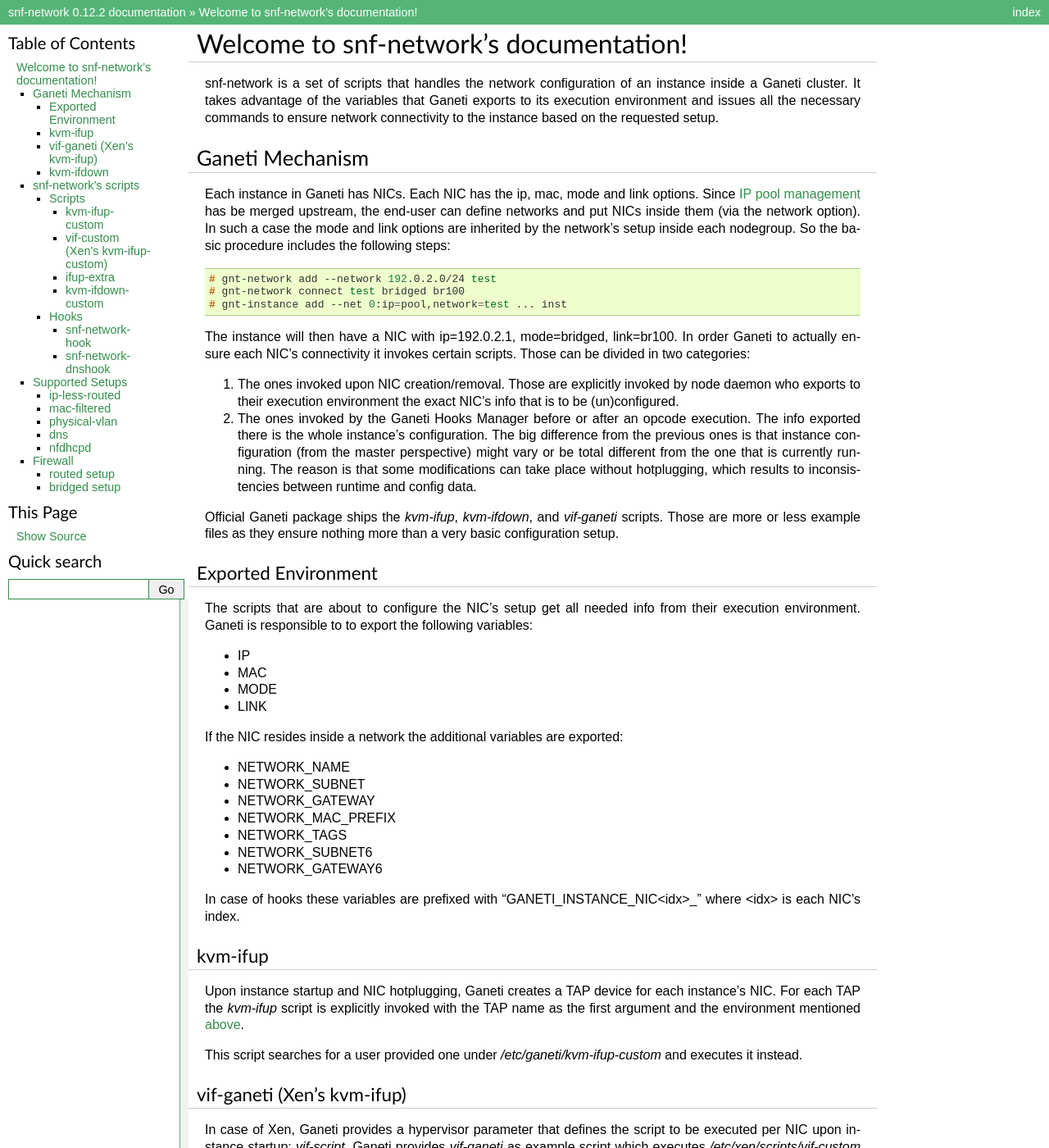
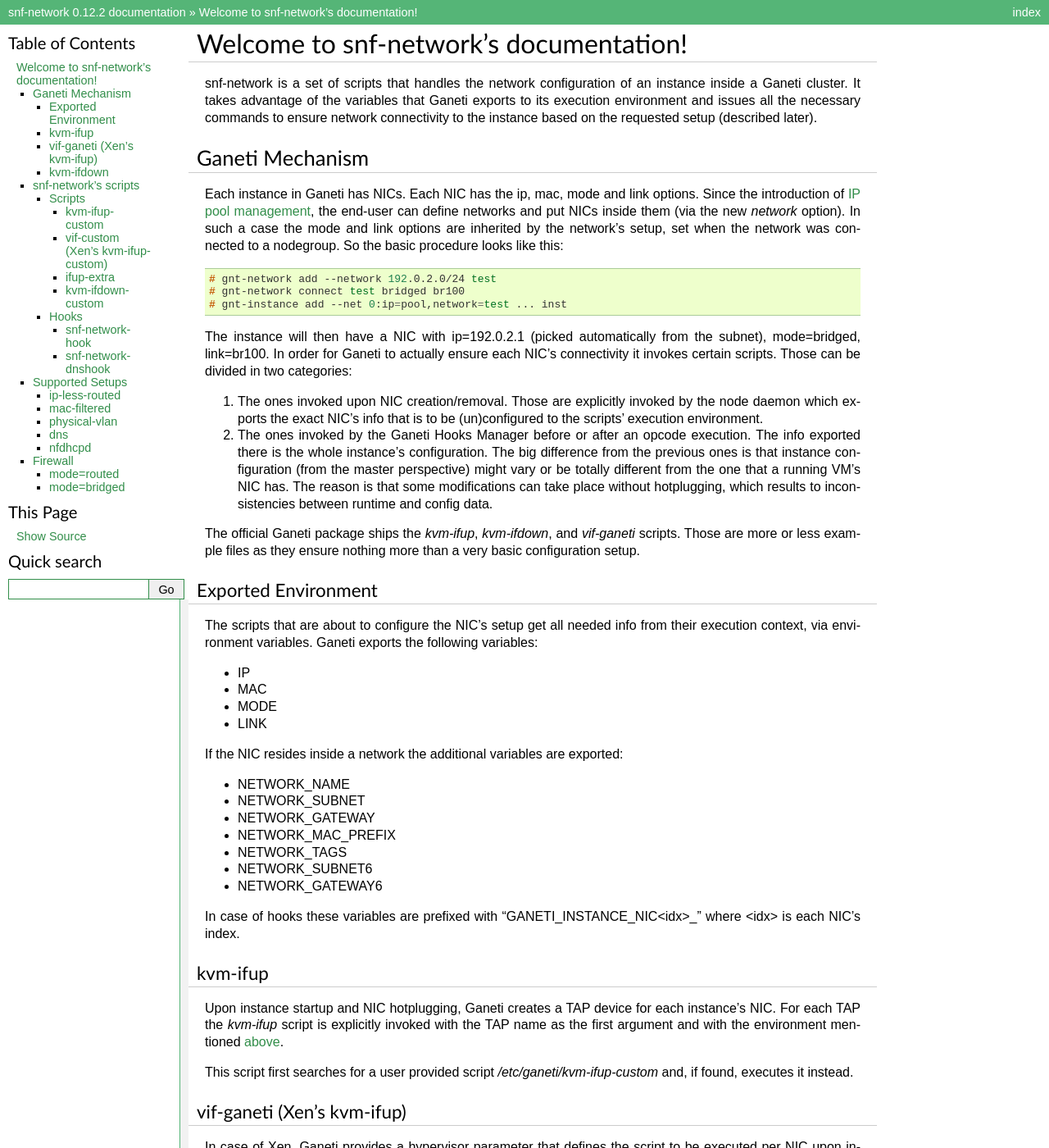
Before and after one commit to grnet/gnt-networking, a Sphinx documentation site: the page built from docs/index.rst, in a window 1280 px wide and 1400 px high. Shown: the whole window at 82% size. Built offline with Sphinx 7.4.7, drawn with Linux system fonts in a browser that asks for light colours; formulas are drawn with MathJax 3; some of the changed text lies outside the part shown.

Commit message:
Several syntax fixes in docs
Signed-off-by: Dimitris Aragiorgis <dimara@grnet.gr>

```diff
--- a/docs/index.rst
+++ b/docs/index.rst
@@ -6,23 +6,23 @@
 Welcome to snf-network's documentation!
 =======================================
 
-snf-network is a set of scripts that handles the network configuration of
-an instance inside a Ganeti cluster. It takes advantage of the
+snf-network is a set of scripts that handles the network configuration
+of an instance inside a Ganeti cluster. It takes advantage of the
 variables that Ganeti exports to its execution environment and issues
-all the necessary commands to ensure network connectivity to the instance
-based on the requested setup.
+all the necessary commands to ensure network connectivity to the
+instance based on the requested setup (described later).
 
 
 Ganeti Mechanism
 ----------------
 
-Each instance in Ganeti has NICs. Each NIC has the ip, mac, mode and link
-options. Since `IP pool management
-<http://docs.ganeti.org/ganeti/master/html/design-network.html>`_ has be merged
-upstream, the end-user can define networks and put NICs inside them (via the
-network option). In such a case the mode and link options are inherited by
-the network's setup inside each nodegroup. So the basic procedure includes the
-following steps:
+Each instance in Ganeti has NICs. Each NIC has the ip, mac, mode and
+link options. Since the introduction of `IP pool management
+<http://docs.ganeti.org/ganeti/master/html/design-network.html>`_, the
+end-user can define networks and put NICs inside them (via the new
+`network` option). In such a case the mode and link options are
+inherited by the network's setup, set when the network was connected to
+a nodegroup. So the basic procedure looks like this:
 
 .. code-block:: console
 
@@ -30,25 +30,26 @@
   # gnt-network connect test bridged br100
   # gnt-instance add --net 0:ip=pool,network=test ... inst
 
-The instance will then have a NIC with ip=192.0.2.1, mode=bridged, link=br100.
-In order Ganeti to actually ensure each NIC's connectivity it invokes certain
+The instance will then have a NIC with ip=192.0.2.1 (picked
+automatically from the subnet), mode=bridged, link=br100. In order for
+Ganeti to actually ensure each NIC's connectivity it invokes certain
 scripts. Those can be divided in two categories:
 
-1. The ones invoked upon NIC creation/removal. Those are explicitly invoked
-   by node daemon who exports to their execution environment the exact NIC's
-   info that is to be (un)configured.
+1. The ones invoked upon NIC creation/removal. Those are explicitly
+   invoked by the node daemon which exports the exact NIC's info that is
+   to be (un)configured to the scripts' execution environment.
 
 2. The ones invoked by the Ganeti Hooks Manager before or after an
    opcode execution. The info exported there is the whole instance's
    configuration. The big difference from the previous ones is that
-   instance configuration (from the master perspective) might vary or be total
-   different from the one that is currently running. The reason is that some
-   modifications can take place without hotplugging, which results to
-   inconsistencies between runtime and config data.
+   instance configuration (from the master perspective) might vary or be
+   totally different from the one that a running VM's NIC has. The
+   reason is that some modifications can take place without hotplugging,
+   which results to inconsistencies between runtime and config data.
 
-Official Ganeti package ships the `kvm-ifup`, `kvm-ifdown`, and `vif-ganeti`
-scripts. Those are more or less example files as they ensure nothing more than
-a very basic configuration setup.
+The official Ganeti package ships the `kvm-ifup`, `kvm-ifdown`, and
+`vif-ganeti` scripts. Those are more or less example files as they
+ensure nothing more than a very basic configuration setup.
 
 
 .. _environment:
@@ -56,9 +57,9 @@
 Exported Environment
 ^^^^^^^^^^^^^^^^^^^^
 
-The scripts that are about to configure the NIC's setup get all needed info
-from their execution environment. Ganeti is responsible to to export the
-following variables:
+The scripts that are about to configure the NIC's setup get all needed
+info from their execution context, via environment variables. Ganeti
+exports the following variables:
 
 * IP
 * MAC
@@ -75,78 +76,82 @@
 * NETWORK_SUBNET6
 * NETWORK_GATEWAY6
 
-In case of hooks these variables are prefixed with "GANETI_INSTANCE_NIC<idx>\_"
-where <idx> is each NIC's index.
+In case of hooks these variables are prefixed with
+"GANETI_INSTANCE_NIC<idx>\_" where <idx> is each NIC's index.
 
 
 kvm-ifup
 ^^^^^^^^
 
-Upon instance startup and NIC hotplugging, Ganeti creates a TAP device for each
-instance's NIC. For each TAP the `kvm-ifup` script
-is explicitly invoked with the TAP name as the first argument and the
+Upon instance startup and NIC hotplugging, Ganeti creates a TAP device
+for each instance's NIC. For each TAP the `kvm-ifup` script is
+explicitly invoked with the TAP name as the first argument and with the
 environment mentioned :ref:`above <environment>`.
 
-This script searches for a user provided one under
-`/etc/ganeti/kvm-ifup-custom` and executes it instead.
+This script first searches for a user provided script
+`/etc/ganeti/kvm-ifup-custom` and, if found, executes it instead.
 
 
 vif-ganeti (Xen's kvm-ifup)
 ^^^^^^^^^^^^^^^^^^^^^^^^^^^
 
-In case of Xen, Ganeti provides a hypervisor parameter that defines the script
-to be executed per NIC upon instance startup: `vif-script`. Ganeti provides
-`vif-ganeti` as example script which executes `/etc/xen/scripts/vif-custom` if
-found.
+In case of Xen, Ganeti provides a hypervisor parameter that defines the
+script to be executed per NIC upon instance startup: `vif-script`.
+Ganeti provides and example `vif-ganeti` script which executes
+`/etc/xen/scripts/vif-custom` if found.
 
 
 kvm-ifdown
 ^^^^^^^^^^
 
-In order to cleanup or modify the node's setup or the configuration of an
-external component, Ganeti upon instance shutdown, successful instance
-migration on source node and NIC hot-unplug explicitly invokes `kvm-ifdown`
-script with the TAP name as first argument and a
-boolean second argument pointing whether we want to do local cleanup only (in
-case of instance migration) or totally unconfigure the interface along with
-e.g., any DNS entries (in case of NIC hot-unplug). This script searches for a
-user provided one under `/etc/ganeti/kvm-ifdown-custom` and executes it
-instead.
+In order to cleanup or modify the node's setup or the configuration of
+an external component, Ganeti upon instance shutdown, successful
+instance migration on source node or NIC hot-unplug, explicitly invokes
+the `kvm-ifdown` script with the TAP name as its first argument and a
+boolean second argument denoting whether we want to do a local cleanup
+only (in case of instance migration) or totally unconfigure the
+interface along with e.g., any DNS entries (in case of NIC hot-unplug).
+This script searches for a user provided script under
+`/etc/ganeti/kvm-ifdown-custom` and executes it instead, if found.
 
 
 snf-network's scripts
 ---------------------
 
-Here we briefly describe all scripts provided by snf-network package. Those
-scripts are needed to support the setups mentioned :ref:`below <setups>`.
+Here we briefly describe all scripts provided by the snf-network
+package. Those scripts are needed to support the setups mentioned
+:ref:`below <setups>`.
 
 
 Scripts
 ^^^^^^^
 
-snf-network includes the following NIC configuration scripts. As mentioned
-before those scripts are indirectly executed by the ones
-shipped with Ganeti (`kvm-ifup`, `kvm-ifdown`, `vif-ganeti`).
+snf-network includes the following NIC configuration scripts. As
+mentioned before those scripts are indirectly executed by the ones
+shipped with Ganeti (`kvm-ifup`, `kvm-ifdown`, `vif-ganeti`) to apply
+the requested setup.
 
 
 kvm-ifup-custom
 """""""""""""""
 
 Installed under `/etc/ganeti/kvm-ifup-custom`. It gets the exported
-environment, and based on the tags found acts accordingly. Specifically it
-cleans up all stale rules for the specific interface, and then based on NIC's
-mode, network's and instance's tags issues various rules (brctl, ip, iptables,
-etc.). Finally if executes the :ref:`extra <extra>` script if found.
+environment, and based on the tags found acts accordingly. Specifically
+it cleans up all stale rules for the specific interface, and then based
+on NIC's mode, network's and instance's tags issues various rules
+(brctl, ip, iptables, etc.). Finally if executes the :ref:`extra
+<extra>` script if found.
 
 
 vif-custom (Xen's kvm-ifup-custom)
 """"""""""""""""""""""""""""""""""
 
-Installed under `/etc/xen/scripts/vif-custom`. It sources the appropriate file
-under `/var/run/ganeti/xen-hypervisor/nic/<idx>` which is created by Ganeti and
-includes all the necessary info. Just like all Xen scripts it calls `success`
-method of `vif-common.sh` to notify Xen that the configuration has succeeded.
-Besides that it does exactly what `kvm-ifup-custom` does.
+Installed under `/etc/xen/scripts/vif-custom`. It sources the
+appropriate file under `/var/run/ganeti/xen-hypervisor/nic/<idx>` which
+is created by Ganeti and includes all the necessary info. Just like all
+Xen scripts it calls the `success` method of `vif-common.sh` to notify
+Xen that the configuration has succeeded. Besides that it does exactly
+what `kvm-ifup-custom` does.
 
 
 .. _extra:
@@ -154,25 +159,26 @@
 ifup-extra
 """"""""""
 
-Usually admins want to apply several rules that are tailored to each
-deployment.  In order to provide such functionality, the scripts that bring the
-interfaces up (kvm-ifup-custom, vif-custom), before exiting invoke a custom
-script (defined by IFUP_EXTRA_SCRIPT variable of `/etc/default/snf-network`) if
-found.  snf-network package provides an example of this script
-`/etc/ganeti/ifup-extra`.  As you can see it defines two functions;
-setup_extra() and clean_extra().  Since snf-network is not aware of the rules
-added by this script, the admin is responsible of cleaning up any stale rule
-found due to a previous invocation. In other words clean_extra() should wipe
-out every possible rule that setup_extra might add and should run always
-no matter the instance's tags.
+Usually admins want to apply several rules that are tailored to their
+deployment.  In order to provide such functionality, the scripts that
+bring the interfaces up (kvm-ifup-custom, vif-custom), before exiting
+invoke a custom script (defined by the IFUP_EXTRA_SCRIPT variable of
+`/etc/default/snf-network`) if found.  snf-network package provides an
+example of this script `/etc/ganeti/ifup-extra`. It defines two
+functions; setup_extra() and clean_extra().  Since snf-network is not
+aware of the rules added by this script, the admin is responsible for
+cleaning up any stale rule found due to a previous invocation. In other
+words clean_extra() should wipe out every possible rule that setup_extra
+might add and should run always no matter the instance's tags.
 
-In an big data center it is reasonable to drop outgoing traffic to mailservers
-so that user do not use the cloud for spamming. Still some trusted
-instances could be allowed to connect to SMTP servers on port 25. The
-example script search for an instance tag named with prefix `some-prefix`
-and suffix `mail` and applies the desired rules. Note that if no NIC
-identifier is given, rules will be added for all interfaces of the
-instance. With other words to treat an instance as a trusted one do:
+In an big data center it is reasonable to drop outgoing traffic to
+mailservers so that user do not use the cloud for spamming. Still some
+trusted instances could be allowed to connect to SMTP servers on port
+25. The example script searches for an instance tag named with prefix
+`some-prefix` and suffix `mail` and applies the desired rules. Note
+that if no NIC identifier is given, rules will be added for all
+interfaces of the instance. With other words to treat an instance as
+a trusted one do:
 
 .. code-block:: console
 
@@ -184,14 +190,15 @@
 """""""""""""""""
 
 Installed under `/etc/ganeti/kvm-ifdown-custom`. This is currently used
-on a best effort basis and tries to cleanup node local setup related
-to the interfaces that is being brought down.
+on a best effort basis and tries to cleanup node local setup related to
+the interfaces that is being brought down.
 
 
 Hooks
 ^^^^^
 
-snf-network includes two hooks that are installed under `/etc/ganeti/hooks`.
+The snf-network includes two hooks that are installed under
+`/etc/ganeti/hooks`.
 
 
 snf-network-hook
@@ -201,12 +208,12 @@
 `instance-remove-post.d` and `instance-migrate-post.d` hook dirs.
 
 This hook gets all static info related to an instance from environment
-variables and issues any commands needed. Before ifdown script was supported,
-it was used to fix node's setup upon migration. Now it does nothing.
-Specifically it was used on a routed setup to delete the neighbor proxy entry
-related to an instance's IPv6 on the source node. Otherwise the traffic
-would continue to go via the source node since there would be two nodes
-proxy-ing this IP.
+variables and issues any commands needed. Before ifdown script was
+supported, it was used to fix the node's setup upon migration. Now it
+does nothing. Specifically it was used on a routed setup to delete the
+neighbor proxy entry related to an instance's IPv6 on the source node.
+Otherwise the traffic would continue to go via the source node since
+there would be two nodes proxy-ing this IP.
 
 
 snf-network-dnshook
@@ -215,12 +222,12 @@
 Installed under `instance-stop-post.d`, `instance-rename-post.d` and
 `instance-remove-post.d` hook dirs.
 
-This hook updates an external `DDNS <https://wiki.debian.org/DDNS>`_ setup via
-``nsupdate``. Since we add/remove entries during ifup/ifdown scripts, we use
-this only during instance remove/shutdown/rename. It does not rely on exported
-environment but it queries first the DNS server to obtain current entries and
-then it invokes the necessary commands to remove them (and the relevant
-reverse ones too).
+This hook updates an external `DDNS <https://wiki.debian.org/DDNS>`_
+setup via ``nsupdate``. Since we add/remove entries during ifup/ifdown
+scripts, we use this only during instance remove/shutdown/rename. It
+does not rely on exported environment but it queries first the DNS
+server to obtain current entries and then it invokes the necessary
+commands to remove them (and the relevant reverse ones too).
 
 
 .. _setups:
@@ -228,11 +235,11 @@
 Supported Setups
 ----------------
 
-Currently since NICs in Ganeti are not taggable objects, we use network's tags
-to customize each NIC configuration. If a NIC resides inside a network, its
-tags are inherited and exported as the NETWORK_TAGS environment variable.  In
-the following subsections we will mention all supported tags and their
-reflected underline setup.
+Currently, since NICs in Ganeti are not taggable objects, we use the
+network's tags to customize each NIC configuration. If a NIC resides
+inside a network, its tags are inherited and exported as the
+NETWORK_TAGS environment variable.  In the following subsections we will
+mention all supported tags and their reflected underline setup.
 
 
 ip-less-routed
@@ -240,56 +247,59 @@
 
 This setup has the following characteristics:
 
-* An external gateway on the same collision domain with all nodes on some
-  interface (e.g. eth1, eth0.200) is needed.
-* Each node is a router for the hosted VMs
-* The node itself does not have an IP inside the routed network
-* The node does proxy ARP for IPv4 networks
+* An external gateway on the same collision domain with all nodes on
+  some interface (e.g. eth1, eth0.200) is needed.
+* Each node is a router for the hosted VMs.
+* The node itself does not have an IP inside the routed network.
+* The node does proxy ARP for IPv4 networks.
 * The node does proxy NDP for IPv6 networks while RA and NA are
-* RS and NS are served locally by
-  `nfdhcpd <http://www.synnefo.org/docs/nfdhcpd/latest/index.html>`_
-  since the VMs are not on the same link with the router.
+  served locally by `nfdhcpd
+  <http://www.synnefo.org/docs/nfdhcpd/latest/index.html>`_ since the
+  VMs are not on the same link with the router.
 
-Please see :ref:`here <routed-conf>` how to configure it, and :ref:`here
-<routed-traffic>` how it actually works.
+Please see :ref:`here <routed-conf>` on how to configure it, and
+:ref:`here <routed-traffic>` how it actually works.
 
 
 mac-filtered
 ^^^^^^^^^^^^
 
-In order to provide L2 isolation among several VMs we can use ebtables on a
-**single** bridge. The infrastructure must provide a physical VLAN or separate
-interface shared among all nodes in the cluster. All virtual interfaces will
-be bridged on a common bridge (e.g. ``prv0``) and filtering will be done via
-ebtables and MAC prefix. The concept is that all interfaces on the same L2
-should have the same MAC prefix. MAC prefix uniqueness is guaranteed by
-Synnefo and passed to Ganeti as a network option.
+In order to provide L2 isolation among several VMs we can use ebtables
+on a **single** bridge. The infrastructure must provide a physical VLAN
+or separate interface shared among all nodes in the cluster. All virtual
+interfaces will be bridged on a common bridge (e.g. ``prv0``) and
+filtering will be done via ebtables and MAC prefix. The concept is that
+all interfaces on the same L2 should have the same MAC prefix. MAC
+prefix uniqueness is guaranteed by the upper layers (e.g., Synnefo) and
+passed to Ganeti as a network option.
 
-For further info and implementation details please see :ref:`here <ebtables>`.
+For further info and implementation details please see :ref:`here
+<ebtables>`.
 
 
 physical-vlan
 ^^^^^^^^^^^^^
 
 L2 isolation can be ensured also with one dedicated physical VLAN per
-network. Each VLAN must be pre-provisioned and bridged on a separate bridge.
-So this tag actually does nothing more that bridging the TAP
+network. Each VLAN must be pre-provisioned and bridged on a separate
+bridge. So this tag actually does nothing more that bridging the TAP
 interface to the corresponding bridge (found through the LINK variable).
 
-Please note that one-to-one relationship between bridges, vlans, and network
-should be guaranteed by the end-user or some other external component
-(Synnefo).
+Please note that a one-to-one relationship between bridges, vlans, and
+network should be guaranteed by the end-user or some other external
+component on the upper layers (e.g., Synnefo).
 
 
 dns
 ^^^
 
-snf-network can update an external `DDNS <https://wiki.debian.org/DDNS>`_
-server. If the `dns` network tag is found, `snf-network-dnshook` will use
-`nsupdate` and add/remove entries related to the interface that is being
-managed. To enable it the admin must set SERVER (the IP of the DNS server),
-FZONE (the domain of the instances), KEYFILE (the .private file created by
-dnssec-keygen) variables found in `/etc/default/snf-network`.
+snf-network can update an external `DDNS
+<https://wiki.debian.org/DDNS>`_ server. If the `dns` network tag is
+found, `snf-network-dnshook` will use `nsupdate` and add/remove entries
+related to the interface that is being managed. To enable it the admin
+must set the SERVER (the IP of the DNS server), FZONE (the domain of the
+instances), KEYFILE (the .private file created by dnssec-keygen)
+variables found in `/etc/default/snf-network`.
 
 
 nfdhcpd
@@ -327,21 +338,23 @@
 snf-network package provides `/etc/ferm/snf-network.ferm` which defines
 the corresponding iptables chains with the proper rules.
 
-routed setup
-^^^^^^^^^^^^
+mode=routed
+^^^^^^^^^^^
 
-Since the node is the router for the VMs, the traffic gets through FORWARD
-chain. So if a tag is found we add the following rule:
+In case the NIC's mode is routed, the node is actually the router for
+the VMs, and the traffic gets through FORWARD chain. So if a tag is
+found we add the following rule:
 
 .. code-block:: console
 
   # iptables -t filter -I FORWARD -o $INTERFACE -j $chain
 
 
-bridged setup
-^^^^^^^^^^^^^
+mode=bridged
+^^^^^^^^^^^^
 
-In case traffic goes through a bridge we need physdev module of iptables:
+In case the NIC's mode is bridged, the traffic goes through a bridge and
+thus we need physdev module of iptables:
 
 .. code-block:: console
 
```
Also changed, not shown: other parts of docs/index.rst (+9 -8 lines).
